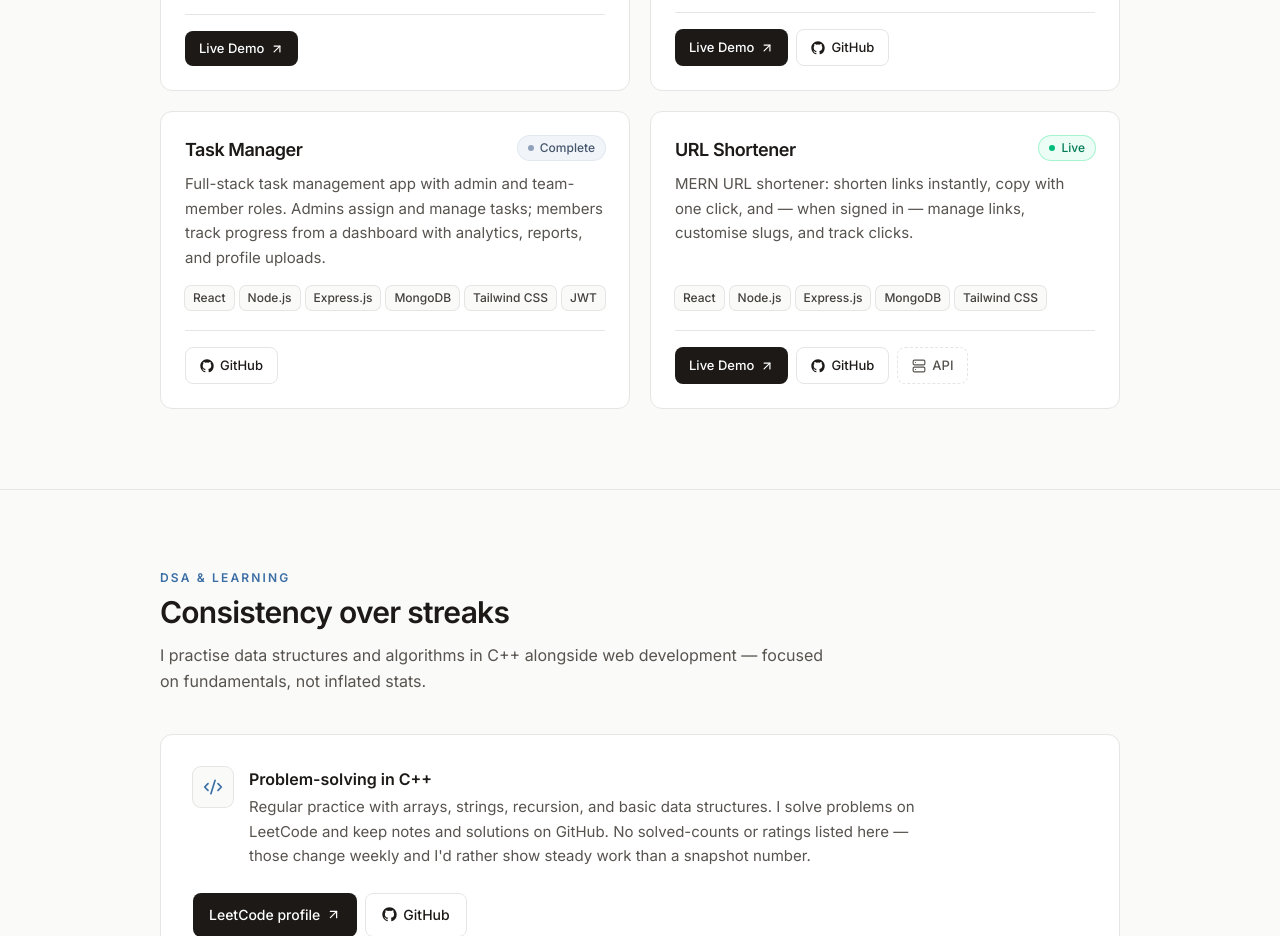
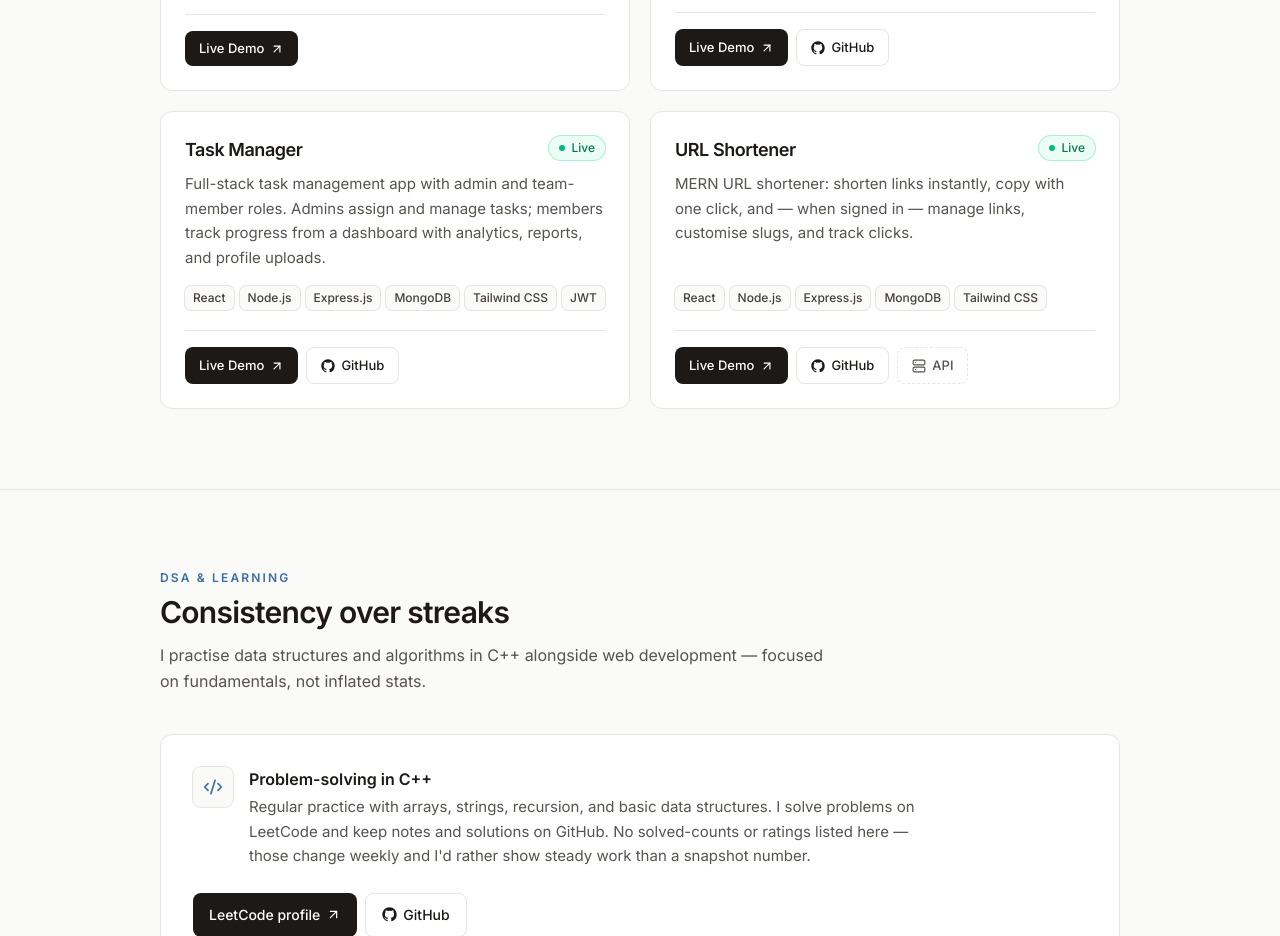
Before and after one commit to Exploring-glitch/sreeja-dey-portfolio, a React (Vite) app: page / in a window 1280 px wide. Shown: the part 2520-3456 px from the top of the page. Built offline with nearby package versions, Linux system fonts and the light colour scheme.

Commit message:
feat: add Task Manager live demo and mark project live

```diff
--- a/src/data/portfolio.js
+++ b/src/data/portfolio.js
@@ -74,10 +74,11 @@ export const projects = [
     name: "Task Manager",
     description:
       "Full-stack task management app with admin and team-member roles. Admins assign and manage tasks; members track progress from a dashboard with analytics, reports, and profile uploads.",
-    // Stack verified against the repository source (no live URL provided).
+    // Stack verified against the repository source.
     tech: ["React", "Node.js", "Express.js", "MongoDB", "Tailwind CSS", "JWT"],
     github: "https://github.com/Exploring-glitch/Task-Manager",
-    status: "complete",
+    live: "https://task-manager-pi-eight-72.vercel.app/",
+    status: "live",
   },
   {
     name: "URL Shortener",
```
